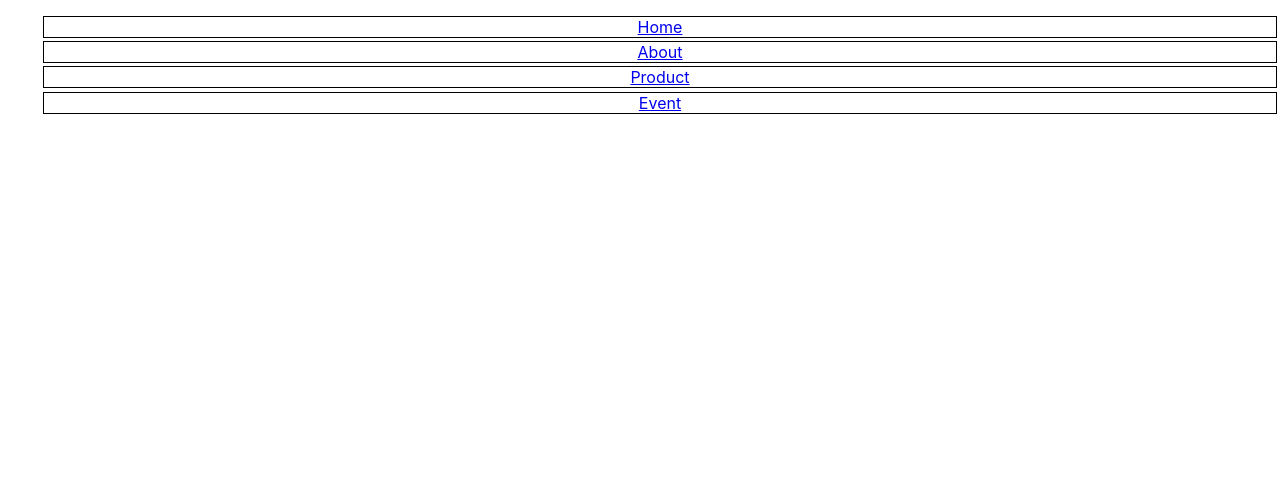
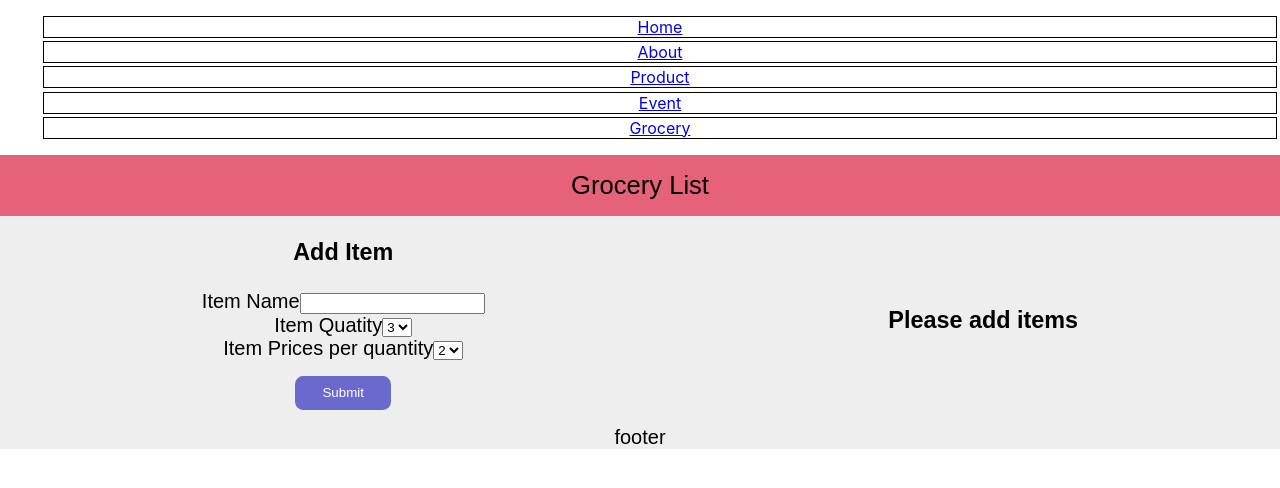
Before and after one commit to Sharnu10/react-2, a React (Create React App) app: page /grocery in a window 1280 px wide. Shown: the top 488 px of the page. Built offline with nearby package versions, Linux system fonts and the light colour scheme.

Commit message:
created grocery app

```diff
--- a/src/App.js
+++ b/src/App.js
@@ -6,6 +6,7 @@ import Home from "./components/Home";
 import About from "./components/About";
 import FilterableProductTable from "./components/Products/FilterableProductTable";
 import Event from "./components/Events-app/event";
+import GroceryHome from "./components/Events-app/grocery-app/grocery-home";
 
 export function Square() {
   const [value, setValue] = useState(null);
@@ -63,6 +64,9 @@ function App() {
               <li>
                 <Link to="/event-app">Event</Link>
               </li>
+              <li>
+                <Link to="/grocery">Grocery</Link>
+              </li>
             </ul>
           </div>
           <Routes>
@@ -70,6 +74,7 @@ function App() {
             <Route path="/about" element={<About />} />
             <Route path="/filterProduct" element={<FilterableProductTable />} />
             <Route path="/event-app" element={<Event />} />
+            <Route path="/grocery" element={<GroceryHome />} />
           </Routes>
         </BrowserRouter>
       </div>
--- /dev/null
+++ b/src/components/Events-app/grocery-app/add-item.js
@@ -0,0 +1,66 @@
+import { useState } from "react";
+import "./grocery-home.css";
+
+function AddItem({ addItem }) {
+  const [name, setName] = useState("");
+  let [quantity, setQuantity] = useState(3);
+  let [price, setPrice] = useState(2);
+
+  function onSubmit(event) {
+    event.preventDefault();
+    if (name === "") return;
+    const item = { name, quantity, price, id: Date.now() };
+    addItem(item);
+    setName("");
+    setQuantity(0);
+    setPrice(0);
+  }
+
+  return (
+    <div>
+      <h3>Add Item</h3>
+      <form onSubmit={onSubmit}>
+        <div>
+          <label>Item Name</label>
+          <input
+            type="text"
+            name="name"
+            value={name}
+            onChange={(e) => setName(e.target.value)}
+          />
+        </div>
+        <div>
+          <label>Item Quatity</label>
+          <select
+            name="quantity"
+            value={quantity}
+            onChange={(e) => setQuantity(e.target.value)}
+          >
+            <option value="1">1</option>
+            <option value="2">2</option>
+            <option value="3">3</option>
+          </select>
+        </div>
+        <div>
+          <label>Item Prices per quantity</label>
+          <select
+            name="price"
+            value={price}
+            onChange={(e) => setPrice(e.target.value)}
+          >
+            <option value="1">1</option>
+            <option value="2">2</option>
+            <option value="3">3</option>
+          </select>
+        </div>
+        <div>
+          <button className="button" type="submit">
+            Submit
+          </button>
+        </div>
+      </form>
+    </div>
+  );
+}
+
+export default AddItem;
--- /dev/null
+++ b/src/components/Events-app/grocery-app/footer.js
@@ -0,0 +1,5 @@
+function Footer() {
+  return <div> footer</div>;
+}
+
+export default Footer;
--- /dev/null
+++ b/src/components/Events-app/grocery-app/grocery-home.css
@@ -0,0 +1,53 @@
+.grocery-container {
+  box-sizing: border-box;
+  background-color: #eee;
+  font-family: sans-serif;
+  font-size: 20px;
+}
+
+.header {
+  background-color: #e12647b2;
+  padding: 1rem 0rem;
+  font-size: 1.6rem;
+}
+
+.item-add-list {
+  display: flex;
+  justify-content: space-around;
+  align-items: center;
+}
+
+/* add-items */
+
+.button {
+  background-color: #6a6ace;
+  border: none;
+  padding: 0.61rem;
+  margin: 1rem 0rem;
+  border-radius: 0.51rem;
+  width: 6rem;
+  color: #fff;
+}
+
+.item {
+  display: flex;
+  justify-content: space-between;
+  align-items: center;
+  width: 24rem;
+  margin: 0.3rem 0rem;
+}
+
+.item:nth-child(even) {
+  background-color: #bbb;
+}
+
+.item .close-item {
+  padding-right: 0.5rem;
+  font-weight: bold;
+  cursor: pointer;
+}
+
+.total {
+  margin: 1rem 0;
+  text-align: end;
+}
--- /dev/null
+++ b/src/components/Events-app/grocery-app/grocery-home.js
@@ -0,0 +1,40 @@
+import { useState } from "react";
+
+import AddItem from "./add-item";
+import Footer from "./footer";
+import "./grocery-home.css";
+import Header from "./header";
+import ItemList from "./items-list";
+
+function GroceryHome() {
+  let [items, setItems] = useState([]);
+
+  function addItem(item) {
+    setItems((items) => [...items, item]);
+  }
+
+  function deleteItem(id) {
+    setItems((items) => items.filter((item) => item.id !== id));
+  }
+
+  return (
+    <>
+      <div className="grocery-container">
+        <div className="header">
+          <Header />
+        </div>
+        <div className="item-add-list">
+          <AddItem addItem={addItem} />
+
+          <ItemList items={items} deleteItem={deleteItem} />
+        </div>
+
+        <div className="footer">
+          <Footer />
+        </div>
+      </div>
+    </>
+  );
+}
+
+export default GroceryHome;
--- /dev/null
+++ b/src/components/Events-app/grocery-app/header.js
@@ -0,0 +1,5 @@
+function Header() {
+  return <div> Grocery List</div>;
+}
+
+export default Header;
--- /dev/null
+++ b/src/components/Events-app/grocery-app/items-list.js
@@ -0,0 +1,25 @@
+import SingleItem from "./singleItem";
+
+function ItemList({ items, deleteItem }) {
+  let totalPrice = items.reduce((acc, item) => {
+    return (acc += item.price * item.quantity);
+  }, 0);
+
+  if (!items.length)
+    return <h3 style={{ textAlign: "center" }}>Please add items</h3>;
+
+  return (
+    <div>
+      <h3>Items List</h3>
+      {items?.map((item) => (
+        <SingleItem key={item.id} item={item} deleteItem={deleteItem} />
+      ))}
+
+      <div className="total">
+        Total: rs. <span> {totalPrice} </span>
+      </div>
+    </div>
+  );
+}
+
+export default ItemList;
--- /dev/null
+++ b/src/components/Events-app/grocery-app/singleItem.js
@@ -0,0 +1,14 @@
+export default function SingleItem({ item, deleteItem }) {
+  return (
+    <div className="item">
+      <div>{item.name}</div>
+      <div> {item.quantity}</div>
+      <div> rs. {item.price} </div>
+      <div> rs. {item.price * item.quantity} </div>
+      <div className="close-item" onClick={() => deleteItem(item.id)}>
+        {" "}
+        X
+      </div>
+    </div>
+  );
+}
```
